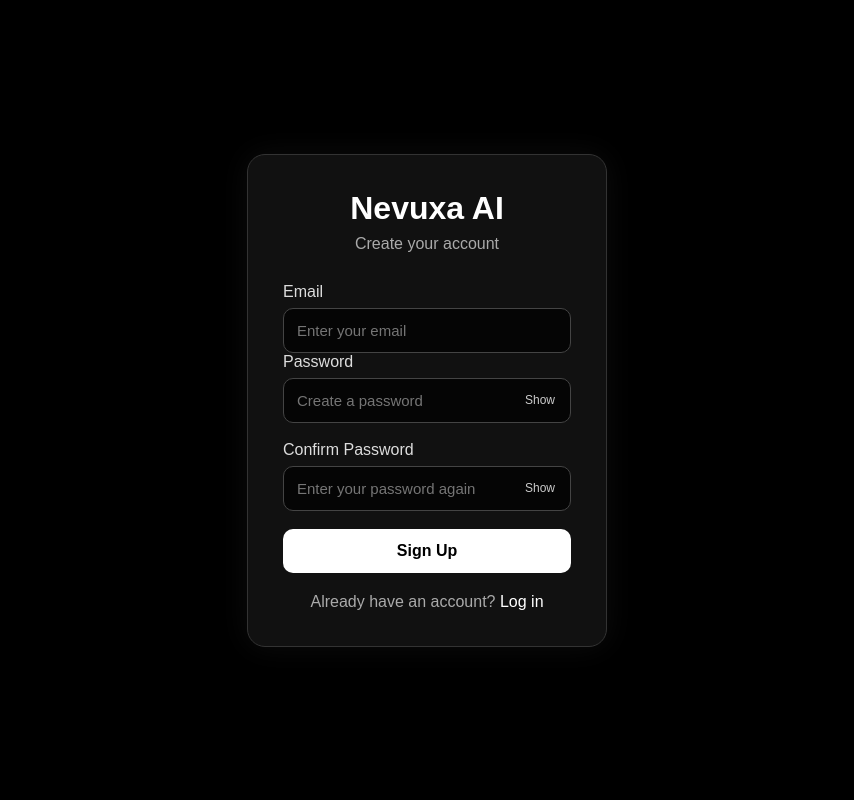
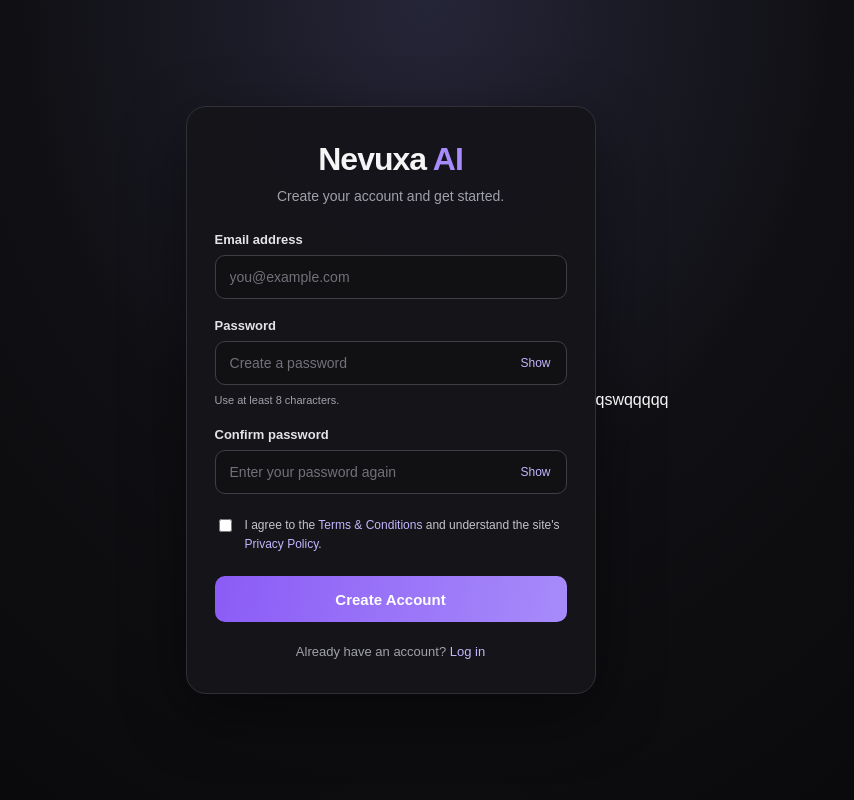
Before and after one commit to bilvasavaji16-source/Nova-AI-NEW-2026-, a Python web app: template templates/signup.html in a window 1280 px wide. Shown: the whole page, without its empty margins (213-1067 px from the left). Run offline with Jinja, Linux system fonts and the light colour scheme; the template is opened without the code that fills it, so the values that code supplies are empty.

Commit message:
Add signup.html

```diff
--- a/templates/signup.html
+++ b/templates/signup.html
@@ -4,7 +4,8 @@
 <head>
     <meta charset="UTF-8">
     <meta name="viewport" content="width=device-width, initial-scale=1.0">
-    <title>Sign Up - Nevuxa AI</title>
+    <meta name="theme-color" content="#09090b">
+    <title>Create Account | Nevuxa AI</title>
 
     <style>
         * {
@@ -14,145 +15,248 @@
         body {
             margin: 0;
             min-height: 100vh;
-            background: #000;
-            color: white;
+            display: flex;
+            align-items: center;
+            justify-content: center;
+            padding: 24px 16px;
             font-family: Arial, sans-serif;
-            display: flex;
-            justify-content: center;
-            align-items: center;
-            padding: 20px;
+            color: #f5f5f5;
+            background:
+                radial-gradient(ellipse at top, #252538 0%, #101014 45%, #080809 100%);
         }
 
-        .signup-box {
+        .signup-card {
             width: 100%;
-            max-width: 360px;
-            padding: 35px;
-            background: #111;
-            border: 1px solid #333;
-            border-radius: 18px;
-            box-shadow: 0 0 30px rgba(255, 255, 255, 0.05);
+            max-width: 410px;
+            padding: 34px 28px;
+            border: 1px solid #303039;
+            border-radius: 20px;
+            background: rgba(20, 20, 25, 0.96);
+            box-shadow: 0 20px 65px rgba(0, 0, 0, 0.45);
         }
 
-        h1 {
+        .brand {
+            margin: 0;
             text-align: center;
-            margin: 0 0 8px;
+            font-size: 32px;
+            font-weight: 800;
+            letter-spacing: -1px;
+        }
+
+        .brand span {
+            color: #a78bfa;
         }
 
         .subtitle {
+            margin: 10px 0 28px;
+            color: #a1a1aa;
             text-align: center;
-            color: #aaa;
-            margin-bottom: 30px;
+            font-size: 14px;
+        }
+
+        .field {
+            margin-bottom: 19px;
         }
 
         label {
             display: block;
-            margin-bottom: 7px;
-            color: #ddd;
+            margin-bottom: 8px;
+            color: #e4e4e7;
+            font-size: 13px;
+            font-weight: 600;
         }
 
-        .password-container {
-            position: relative;
-            margin-bottom: 18px;
-        }
-
-        input {
+        input[type="email"],
+        input[type="password"],
+        input[type="text"] {
             width: 100%;
-            padding: 13px;
+            min-width: 0;
+            padding: 13px 14px;
+            border: 1px solid #3f3f46;
             border-radius: 10px;
-            border: 1px solid #444;
-            background: #050505;
-            color: white;
-            font-size: 15px;
             outline: none;
-        }
-
-        .password-container input {
-            padding-right: 75px;
-            margin-bottom: 0;
+            background: #111114;
+            color: #fff;
+            font-size: 14px;
+            transition: border-color 0.2s, box-shadow 0.2s;
         }
 
         input:focus {
-            border-color: #777;
+            border-color: #a78bfa;
+            box-shadow: 0 0 0 3px rgba(167, 139, 250, 0.13);
+        }
+
+        input::placeholder {
+            color: #71717a;
+        }
+
+        .password-wrap {
+            position: relative;
+        }
+
+        .password-wrap input {
+            padding-right: 72px;
         }
 
         .toggle-password {
             position: absolute;
+            top: 50%;
             right: 10px;
-            top: 50%;
             transform: translateY(-50%);
+            padding: 6px;
+            border: none;
             background: transparent;
-            color: #ccc;
-            border: none;
+            color: #c4b5fd;
             cursor: pointer;
             font-size: 12px;
         }
 
+        .hint {
+            margin: 7px 0 0;
+            color: #a1a1aa;
+            font-size: 11px;
+            line-height: 1.5;
+        }
+
+        .terms {
+            display: flex;
+            align-items: flex-start;
+            gap: 10px;
+            margin: 22px 0;
+            color: #c4c4cc;
+            font-size: 12px;
+            font-weight: normal;
+            line-height: 1.6;
+        }
+
+        .terms input {
+            flex-shrink: 0;
+            margin-top: 3px;
+            accent-color: #a78bfa;
+        }
+
+        .terms a,
+        .login-link a {
+            color: #c4b5fd;
+            text-decoration: none;
+        }
+
+        .terms a:hover,
+        .login-link a:hover {
+            text-decoration: underline;
+        }
+
         .signup-button {
             width: 100%;
+            min-height: 46px;
             padding: 13px;
             border: none;
             border-radius: 10px;
-            background: white;
-            color: black;
-            font-size: 16px;
-            font-weight: bold;
+            background: linear-gradient(100deg, #8b5cf6, #a78bfa);
+            color: #fff;
+            font-size: 15px;
+            font-weight: 700;
             cursor: pointer;
+            transition: transform 0.2s, opacity 0.2s;
         }
 
-        .signup-button:hover {
-            background: #ddd;
+        .signup-button:hover:not(:disabled) {
+            transform: translateY(-1px);
         }
 
-        .login-text {
-            text-align: center;
-            margin-top: 20px;
-            color: #aaa;
+        .signup-button:disabled {
+            opacity: 0.65;
+            cursor: wait;
         }
 
-        .login-text a {
-            color: white;
-            text-decoration: none;
+        .spinner {
+            display: inline-block;
+            width: 14px;
+            height: 14px;
+            margin-right: 8px;
+            border: 2px solid rgba(255, 255, 255, 0.4);
+            border-top-color: #fff;
+            border-radius: 50%;
+            animation: spin 0.7s linear infinite;
+            vertical-align: middle;
         }
 
-        .login-text a:hover {
-            text-decoration: underline;
+        @keyframes spin {
+            to {
+                transform: rotate(360deg);
+            }
         }
 
-        .error {
-            background: #351111;
-            border: 1px solid #772222;
-            color: #ffaaaa;
-            padding: 10px;
-            border-radius: 8px;
+        .error-message {
             margin-bottom: 18px;
+            padding: 11px 12px;
+            border: 1px solid #7f1d1d;
+            border-radius: 9px;
+            background: #2a1215;
+            color: #fca5a5;
+            font-size: 13px;
+            line-height: 1.5;
+        }
+
+        .login-link {
+            margin: 22px 0 0;
+            color: #a1a1aa;
             text-align: center;
+            font-size: 13px;
+        }
+
+        @media (max-width: 380px) {
+            .signup-card {
+                padding: 27px 19px;
+            }
+
+            .brand {
+                font-size: 28px;
+            }
+        }
+
+        @media (prefers-reduced-motion: reduce) {
+            *,
+            *::before,
+            *::after {
+                animation-duration: 0.01ms !important;
+                transition-duration: 0.01ms !important;
+            }
         }
     </style>
 </head>
 
 <body>
-<div class="signup-box">
-    <h1>Nevuxa AI</h1>
-
-    <div class="subtitle">Create your account</div>
+    <main class="signup-card">
+        <h1 class="brand">Nevuxa <span>AI</span></h1>
+        <p class="subtitle">Create your account and get started.</p>
 
         {% if error %}
-        <div class="error" role="alert">{{ error }}</div>
+            <div class="error-message" role="alert">
+                {{ error }}
+            </div>
         {% endif %}
 
-    <form method="POST" id="signup-form">
-        <label for="email">Email</label>
+        <form id="signupForm" method="POST"
+              action="{{ url_for('signup') }}">
+
+            <div class="field">
+                <label for="email">Email address</label>
                 <input
                     type="email"
                     id="email"
                     name="email"
-            placeholder="Enter your email"
+                    placeholder="you@example.com"
                     autocomplete="email"
+                    maxlength="254"
                     required
                 >
+            </div>
 
+            <div class="field">
                 <label for="password">Password</label>
-        <div class="password-container">
+
+                <div class="password-wrap">
                     <input
                         type="password"
                         id="password"
@@ -160,19 +264,25 @@
                         placeholder="Create a password"
                         autocomplete="new-password"
                         minlength="8"
+                        maxlength="128"
                         required
                     >
                     <button
+                        class="toggle-password"
                         type="button"
-                class="toggle-password"
                         data-target="password"
-                aria-label="Show password"
+                        aria-controls="password"
                         aria-pressed="false"
                     >Show</button>
                 </div>
 
-        <label for="confirm_password">Confirm Password</label>
-        <div class="password-container">
+                <p class="hint">Use at least 8 characters.</p>
+            </div>
+
+            <div class="field">
+                <label for="confirm_password">Confirm password</label>
+
+                <div class="password-wrap">
                     <input
                         type="password"
                         id="confirm_password"
@@ -180,53 +290,86 @@
                         placeholder="Enter your password again"
                         autocomplete="new-password"
                         minlength="8"
+                        maxlength="128"
                         required
                     >
                     <button
+                        class="toggle-password"
                         type="button"
-                class="toggle-password"
                         data-target="confirm_password"
-                aria-label="Show confirm password"
+                        aria-controls="confirm_password"
                         aria-pressed="false"
                     >Show</button>
                 </div>
+            </div>
 
-        <button type="submit" class="signup-button">
-            Sign Up
+            <label class="terms" for="terms">
+                <input type="checkbox" id="terms" name="terms" required>
+                <span>
+                    I agree to the
+                    <a href="{{ url_for('terms') }}">Terms &amp; Conditions</a>
+                    and understand the site's
+                    <a href="{{ url_for('privacy') }}">Privacy Policy</a>.
+                </span>
+            </label>
+
+            <button class="signup-button" id="signupButton" type="submit">
+                Create Account
             </button>
         </form>
 
-    <div class="login-text">
+        <p class="login-link">
             Already have an account?
             <a href="{{ url_for('login') }}">Log in</a>
-    </div>
-</div>
+        </p>
+    </main>
 
     <script>
+        const form = document.getElementById("signupForm");
+        const password = document.getElementById("password");
+        const confirmPassword =
+            document.getElementById("confirm_password");
+        const signupButton = document.getElementById("signupButton");
+
+        // Show or hide each password independently.
         document.querySelectorAll(".toggle-password").forEach(button => {
             button.addEventListener("click", () => {
-            const input = document.getElementById(button.dataset.target);
-            const showPassword = input.type === "password";
+                const field = document.getElementById(
+                    button.dataset.target
+                );
 
-            input.type = showPassword ? "text" : "password";
+                const showPassword = field.type === "password";
+                field.type = showPassword ? "text" : "password";
                 button.textContent = showPassword ? "Hide" : "Show";
                 button.setAttribute("aria-pressed", String(showPassword));
-            button.setAttribute(
-                "aria-label",
-                showPassword ? "Hide password" : "Show password"
-            );
             });
         });
 
-    document.getElementById("signup-form").addEventListener("submit", event => {
-        const password = document.getElementById("password").value;
-        const confirmation = document.getElementById("confirm_password").value;
+        // Check passwords before sending the form to Flask.
+        form.addEventListener("submit", event => {
+            if (password.value !== confirmPassword.value) {
+                event.preventDefault();
+                confirmPassword.setCustomValidity(
+                    "Passwords do not match."
+                );
+                confirmPassword.reportValidity();
+                confirmPassword.focus();
+                return;
+            }
 
-        if (password !== confirmation) {
-            event.preventDefault();
-            alert("Your passwords do not match. Please try again.");
-        }
+            confirmPassword.setCustomValidity("");
+
+            // Display the loading state only after browser validation passes.
+            signupButton.disabled = true;
+            signupButton.innerHTML =
+                '<span class="spinner" aria-hidden="true"></span>' +
+                'Creating account...';
+        });
+
+        confirmPassword.addEventListener("input", () => {
+            confirmPassword.setCustomValidity("");
         });
     </script>
 </body>
 </html>
+qswqqqqq
```
Lines whose indentation alone changed are shown as unchanged.
